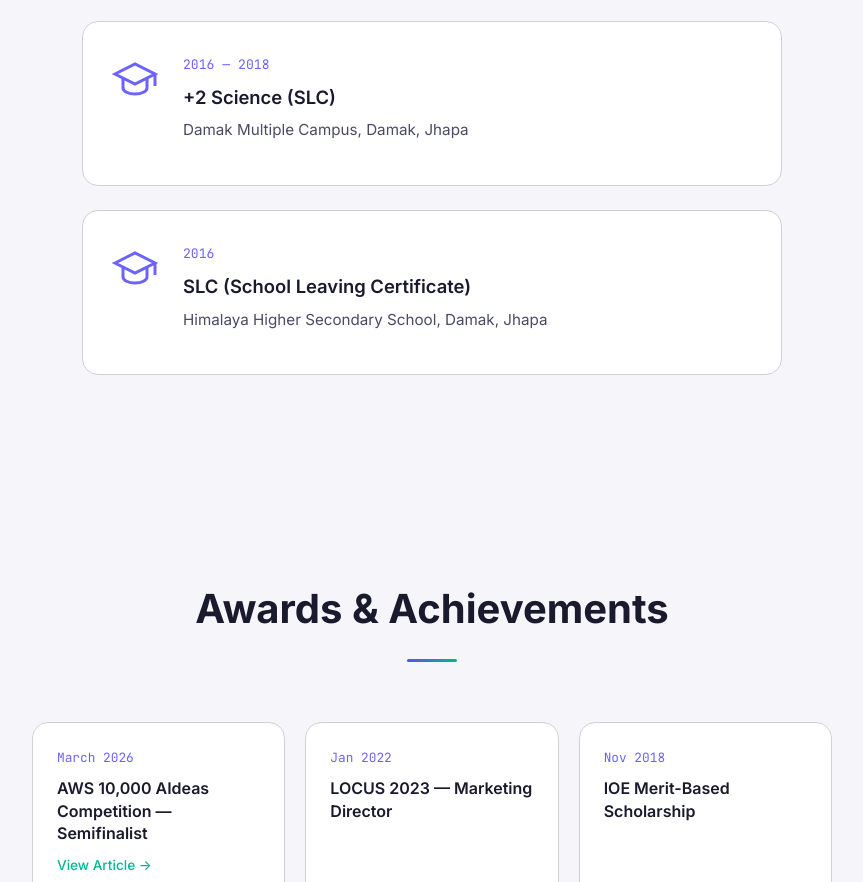
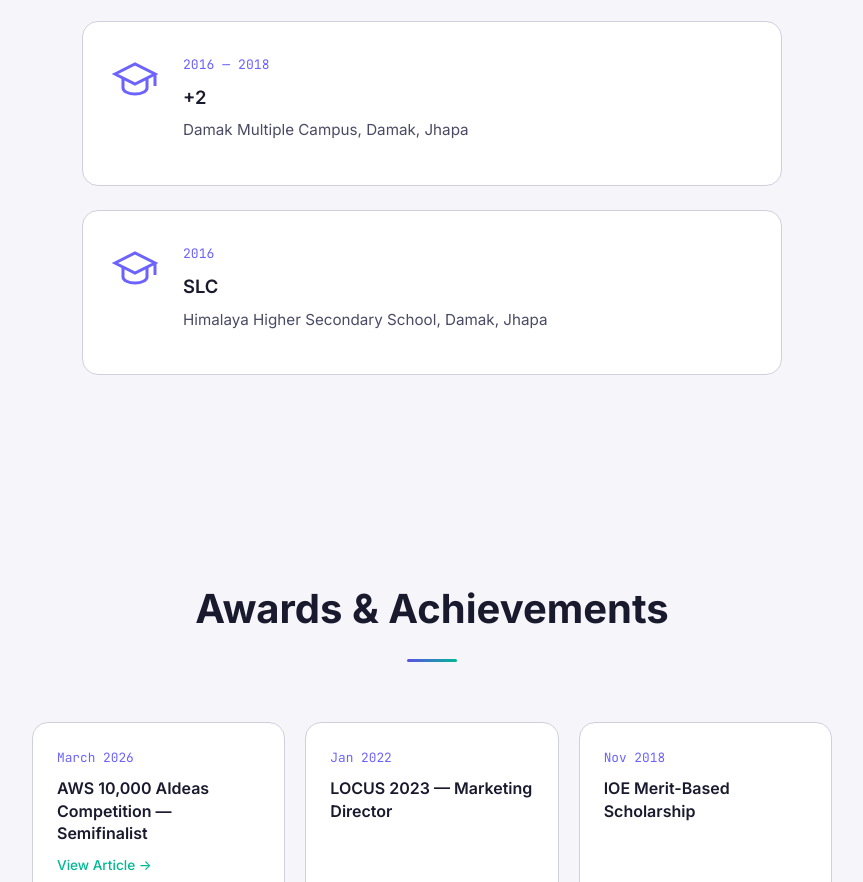
Before and after one commit to mahupreti/portfolio-website, a plain HTML site: page index.html in a window 1280 px wide. Shown: the part 5307-6189 px from the top of the page, without its empty margins (208-1071 px from the left). Drawn offline with Linux system fonts and the light colour scheme.

Commit message:
fix education labels: +2 and SLC

```diff
--- a/index.html
+++ b/index.html
@@ -370,7 +370,7 @@
         </div>
         <div class="education-card__content">
           <span class="education-card__date">2016 — 2018</span>
-          <h3 class="education-card__title">+2 Science (SLC)</h3>
+          <h3 class="education-card__title">+2</h3>
           <p class="education-card__school">Damak Multiple Campus, Damak, Jhapa</p>
         </div>
       </div>
@@ -383,7 +383,7 @@
         </div>
         <div class="education-card__content">
           <span class="education-card__date">2016</span>
-          <h3 class="education-card__title">SLC (School Leaving Certificate)</h3>
+          <h3 class="education-card__title">SLC</h3>
           <p class="education-card__school">Himalaya Higher Secondary School, Damak, Jhapa</p>
         </div>
       </div>
```
